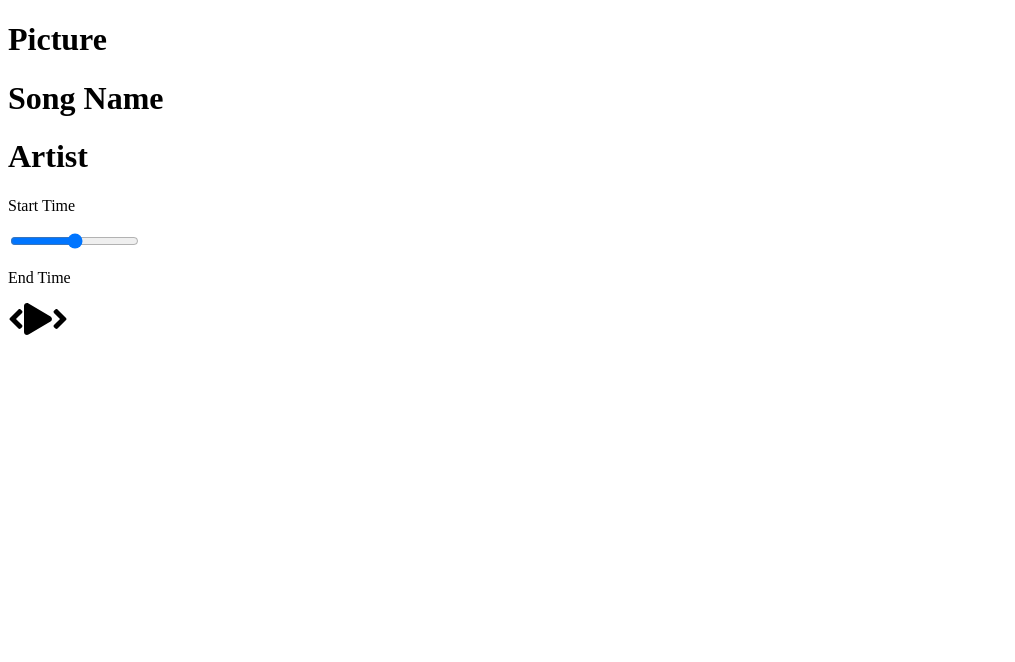
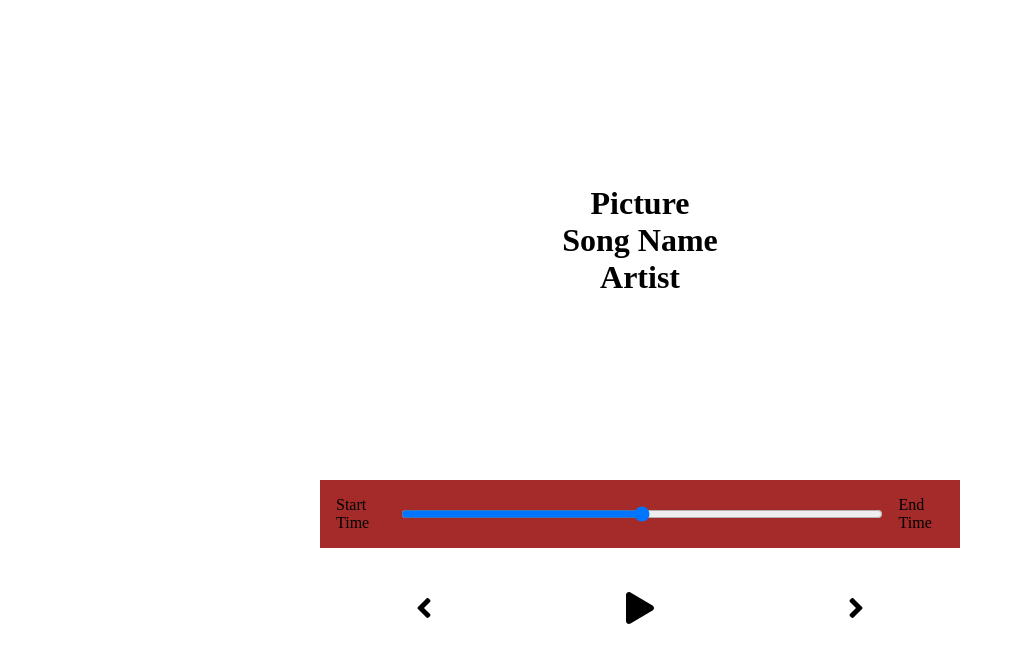
Before and after one commit to santimiq/music-player, a React (Create React App) app: page / in a window 1280 px wide. Shown: the top 662 px of the page, without its empty margins (0-1015 px from the left). Built offline with nearby package versions, Linux system fonts and the light colour scheme.

Commit message:
Adding Styles to components (song and player)

```diff
--- a/src/App.js
+++ b/src/App.js
@@ -1,5 +1,7 @@
 import React from "react";
-// Importing Components
+//Import Styles
+import "./styles/app.scss"
+// Import Components
 import Player from './components/Player';
 import Song from './components/Song';
 
--- /dev/null
+++ b/src/styles/_player.scss
@@ -0,0 +1,31 @@
+.player {
+    min-height: 20vh;
+    display: flex;
+    flex-direction: column;
+    align-items: center;
+    justify-content: space-between;
+}
+
+.time-control {
+    width: 50%;
+    background: brown;
+    display: flex;
+    input {
+        width:100%;
+        padding: 1rem 2rem;
+    }
+    p{
+        padding: 1rem;
+    }
+}
+
+.play-control {
+    display: flex;
+    justify-content: space-between;
+    align-items: center;
+    padding: 1rem;
+    width: 30rem;
+    svg {
+        cursor: pointer;
+    }
+}
--- /dev/null
+++ b/src/styles/_song.scss
@@ -0,0 +1,7 @@
+.song-container {
+  min-height: 60vh;
+  display: flex;
+  flex-direction: column;
+  align-items: center;
+  justify-content: center;
+}
--- a/src/styles/app.scss
+++ b/src/styles/app.scss
@@ -3,3 +3,6 @@
     padding: 0;
     box-sizing: border-box;
 }
+
+@import "./player";
+@import "./song";
```
